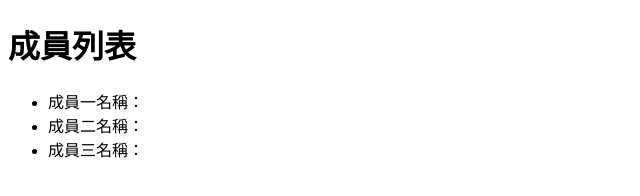
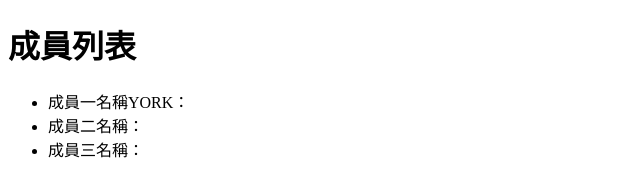
Before and after one commit to Yorkchou0827/0857, a plain HTML site: page index.html in a window 1280 px wide. Shown: the full height of the page, 0-640 px from the left. Drawn offline with Linux system fonts and the light colour scheme.

```diff
--- a/index.html
+++ b/index.html
@@ -8,7 +8,7 @@
 <body>
     <h1>成員列表</h1>
     <ul>
-        <li>成員一名稱：</li>
+        <li>成員一名稱YORK：</li>
         <li>成員二名稱：</li>
         <li>成員三名稱：</li>
     </ul>
```
